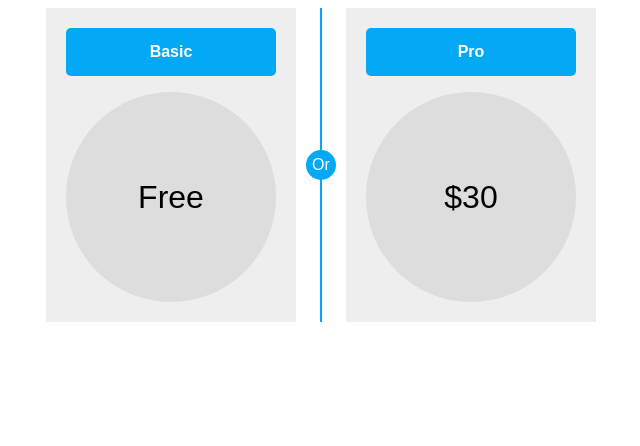
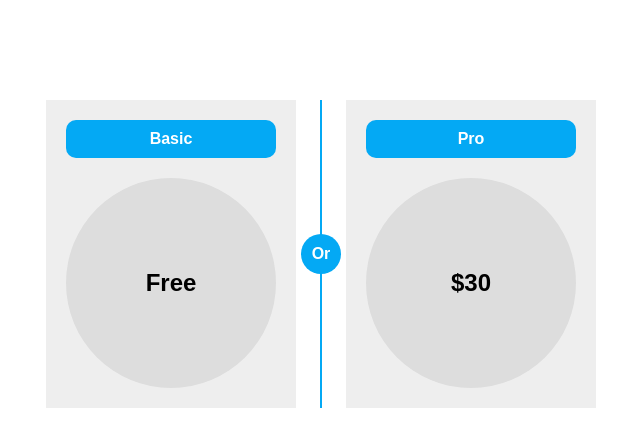
Before and after one commit to mk-hassan/Web-development-learning, a plain HTML site: page CSS Course/Week 4/Lessons 38-41/task 3/index.html in a window 1280 px wide. Shown: the whole page, without its empty margins (319-959 px from the left). Drawn offline with Linux system fonts and the light colour scheme.

Commit message:
more learning

```diff
--- a/CSS Course/Week 4/Lessons 34-37/task 2/style.css
+++ b/CSS Course/Week 4/Lessons 34-37/task 2/style.css
@@ -12,12 +12,7 @@ div {
     line-height: 60px;
     vertical-align: middle;
 
-    background-color: rgb(212, 212, 212);
-}
-
-.dyn {
-    top: 200px;
-    left: -100px;
+    background-color: #d4d4d4;
 }
 
 div::first-letter {
--- a/CSS Course/Week 4/Lessons 38-41/task 3/index.html
+++ b/CSS Course/Week 4/Lessons 38-41/task 3/index.html
@@ -1,23 +1,23 @@
 <!DOCTYPE html>
 <html lang="en">
+
 <head>
-        <meta charset="UTF-8">
-        <meta http-equiv="X-UA-Compatible" content="IE=edge">
-        <meta name="viewport" content="width=device-width, initial-scale=1.0">
-        <link rel="stylesheet" href="style.css">
-        <title>Document</title>
+    <meta charset="UTF-8" />
+    <title>CSS</title>
+    <link rel="stylesheet" href="style.css" />
 </head>
+
 <body>
     <div class="container">
-            <div class="card card-1">
-                <p class="type"> Basic </p>
-                <p class="price"> Free </p>
+        <div class="option free-opt">
+            <div class="type">basic</div>
+            <div class="salary">free</div>
         </div>
-            <!-- <p class="or"> Or </p> -->
-            <div class="card">
-                <p class="type"> Pro </p>
-                <p class="price"> $30 </p>
+        <div class="option">
+            <div class="type">pro</div>
+            <div class="salary">$30</div>
         </div>
     </div>
 </body>
+
 </html>
--- a/CSS Course/Week 4/Lessons 38-41/task 3/style.css
+++ b/CSS Course/Week 4/Lessons 38-41/task 3/style.css
@@ -1,93 +1,78 @@
 * {
+    padding: 0;
+    margin: 0;
     box-sizing: border-box;
-    font-family: Arial, Helvetica, sans-serif;
   }
 
   .container {
     width: 550px;
-    margin: auto;
+    margin: 100px auto;
 
+    position: relative;
     overflow: hidden;
 
-    position: relative;
+    text-transform: capitalize;
+    text-align: center;
+    font-weight: bold;
+    font-family: Arial, Helvetica, sans-serif;
   }
 
   .container::before {
+    content: "";
+    position: absolute;
+    left: 50%;
+    margin-left: -1px;
+
+    height: 100%;
+    width: 2px;
+    background-color: #04a9f4;
+  }
+
+  .container::after {
     content: "Or";
-    width: 30px;
-    height: 30px;
-
-    text-align: center;
-    vertical-align: middle;
-    line-height: 30px;
+    width: 40px;
+    height: 40px;
 
     position: absolute;
     top: 50%;
-    margin-top: -15px;
-    right: 50%;
-    margin-right: -15px;
+    left: 255px;
+    margin-top: -20px;
 
-    z-index: 2;
-
+    line-height: 40px;
     border-radius: 50%;
-
     color: white;
-    background-color: #03a9f4;
+    background-color: #04a9f4;
   }
 
-.container::after {
-    content: "";
-    width: 2px;
-    height: 100%;
-
-    position: absolute;
-    top: 0;
-    right: 50%;
-    margin-right: -1px;
-
-    z-index: 1;
-
-    background-color: #03a9f4;
+  .option {
+    width: 250px;
+    float: left;
+    background-color: #eee;
   }
 
-.card,
-.or {
-    float: left;
-}
-
-.card {
-    width: 250px;
-    padding: 20px;
-    background-color: #eeeeee;
-}
-
-.card-1 {
+  .free-opt {
     margin-right: 50px;
   }
 
   .type {
-    border-radius: 5px;
-    padding: 15px;
-    margin-top: 0;
+    width: 210px;
+    padding: 10px 0;
+    margin: 20px;
 
-    text-align: center;
-    font-weight: bold;
+    border-radius: 10px;
 
     color: white;
-    background-color: #03a9f4;
+    background-color: #04a9f4;
   }
 
-.price {
+  .salary {
     width: 210px;
     height: 210px;
-    margin: 0;
-    border-radius: 50%;
+    margin: 20px;
 
-    text-align: center;
-    vertical-align: middle;
+    font-size: x-large;
     line-height: 210px;
 
-    font-size: xx-large;
-
-    background-color: #dddddd;
+    border-radius: 50%;
+    background-color: #ddd;
   }
--- a/style.css
+++ b/style.css
@@ -1,18 +1,38 @@
-body {
-    background-color: black;
-}
-.parent {
-    width: 400px;
-    margin: 20px auto;
-    overflow: hidden;
-    padding: 20px;
-    background-color: #efefef;
+* {
+  padding: 0;
+  margin: 0;
 }
 
-.one {
-    width: 200px;
-    float: left;
-    background-color: #F0F;
-    padding: 20px;
-    box-sizing: border-box;
+.container {
+  width: 600px;
+  padding: 10px;
+
+  margin: 20px auto;
+
+  background-color: #ddd;
 }
+
+.container div {
+  counter-increment: cnt;
+
+  width: calc(100% / 6);
+  height: 100px;
+
+  float: left;
+
+  text-align: center;
+  line-height: 100px;
+  font-weight: bold;
+  font-size: x-large;
+
+  color: white;
+  background-color: rgb(6, 80, 55);
+}
+
+.container div::before {
+  content: counter(cnt);
+}
+
+p {
+  clear: left;
+}
```
Also changed, not shown: CSS Course/Week 1/Lessons 1-4/task1/style.css (+6 -10 lines), CSS Course/Week 4/Lessons 34-37/task 2/index.html (+0 -1 lines), index.html (+11 -10 lines), CSS Course/Week 1/Lessons 1-4/task3/style.css (deleted), CSS Course/Week 1/Lessons 1-4/task4/style.css (deleted), CSS Course/Week 1/README.md (added), CSS Course/Week 2/README.md (added), CSS Course/Week 4/Lessons 34-37/README.md (added). Lines whose indentation alone changed are shown as unchanged.
